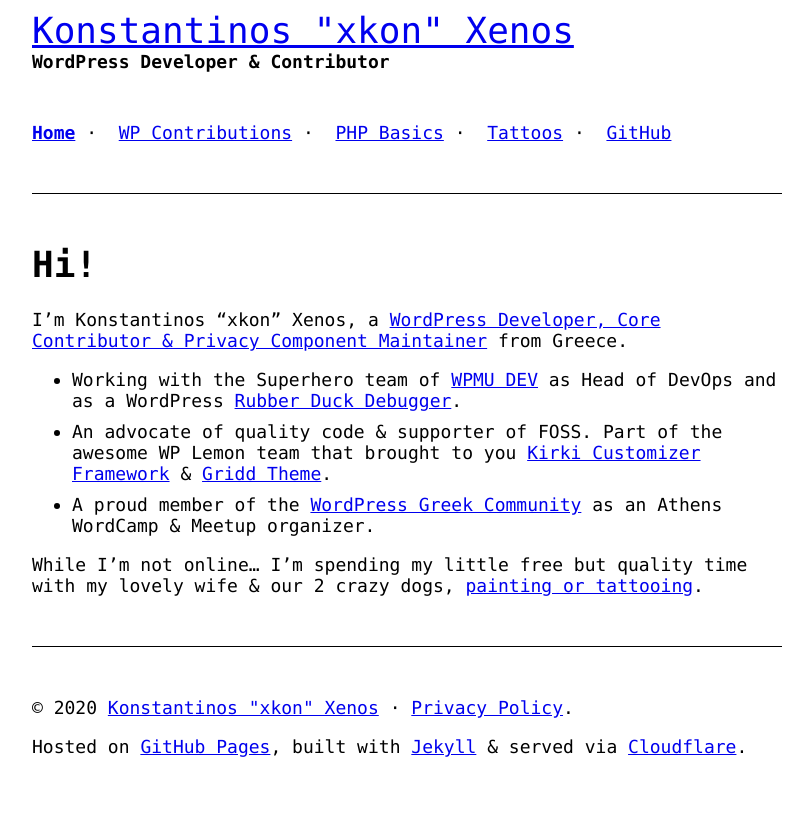
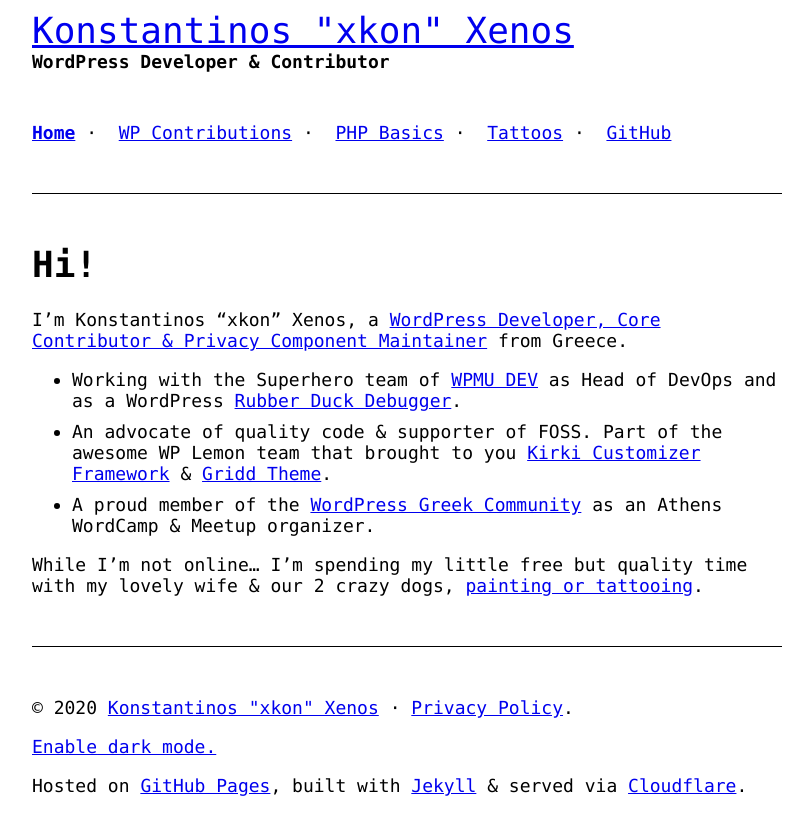
Before and after one commit to mrxkon/mrxkon.github.io, a Jekyll site: the page built from index.md, in a window 1280 px wide. Shown: the top 835 px of the page, without its empty margins (233-1039 px from the left). Built offline with Jekyll 4.4.1, drawn with Linux system fonts in a browser that asks for light colours.

Commit message:
Update footer.html

```diff
--- a/_includes/footer.html
+++ b/_includes/footer.html
@@ -1,6 +1,7 @@
 		</main>
 		<footer>
 			<p>&copy; {{ site.time | date: '%Y' }} <a href="{{ site.site_url }}">{{ site.title }}</a> &middot; <a href="{{ site.site_url }}/privacy-policy/">Privacy Policy</a>.</p>
+			<p><a href="#" onClick="toggleDarkMode();" id="dark-mode-toggler"><span>Enable</span> dark mode.</a></p>
 			<p>Hosted on <a href="https://pages.github.com" target="_blank" rel="noopener noreferrer">GitHub Pages</a>, built with <a href="https://jekyllrb.com" target="_blank" rel="noopener noreferrer">Jekyll</a> &amp; served via <a href="https://www.cloudflare.com" target="_blank" rel="noopener noreferrer">Cloudflare</a>.</p>
 		</footer>
 	</body>
```
